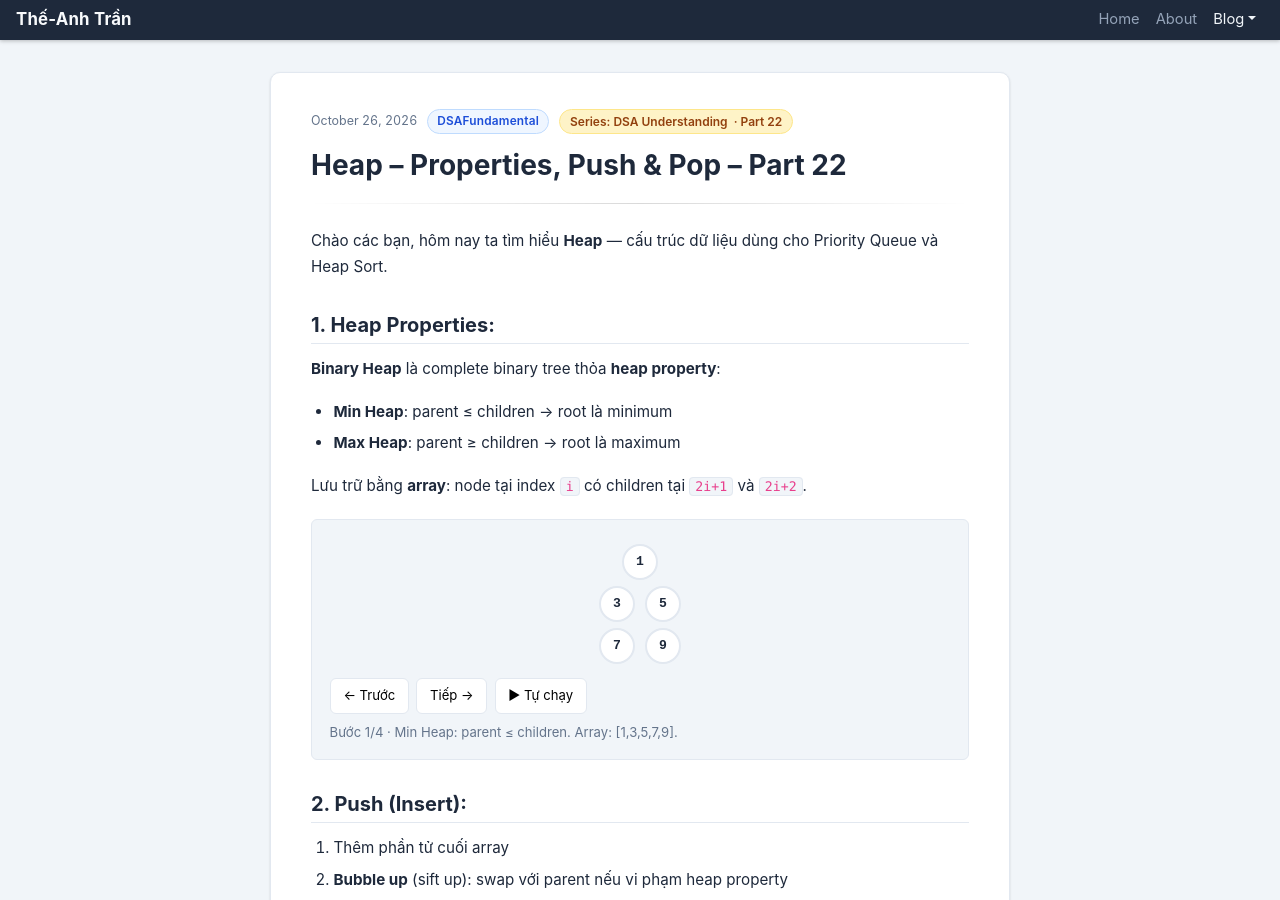
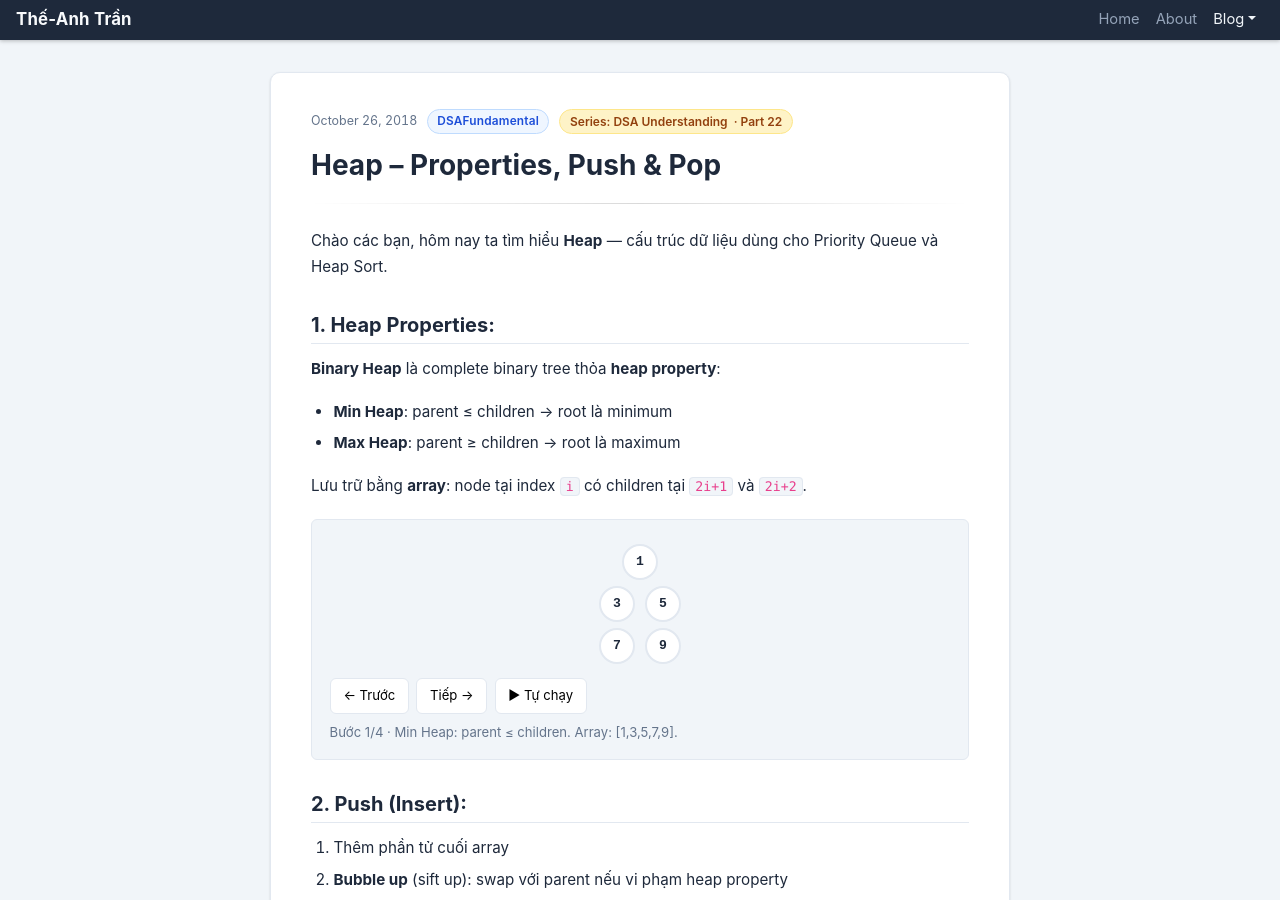
Before and after one commit to anhttmle/anhttmle.github.io, a Jekyll site: the page built from _posts/2018-10-26-DSA-22.md, in a window 1280 px wide and 900 px high. Built offline with Jekyll 4.4.1, drawn with Linux system fonts in a browser that asks for light colours; some of the changed text lies outside the part shown.

Commit message:
Update and rename 2026-10-26-DSA-22.md to 2018-10-26-DSA-22.md

```diff
--- a/_posts/2026-10-26-DSA-22.md
+++ b/_posts/2018-10-26-DSA-22.md
@@ -1,6 +1,6 @@
 ---
-title: "Heap – Properties, Push & Pop – Part 22"
-date: 2026-10-26
+title: "Heap – Properties, Push & Pop"
+date: 2018-10-26
 layout: post
 categories: DSAFundamental
 series: "DSA Understanding"
```
